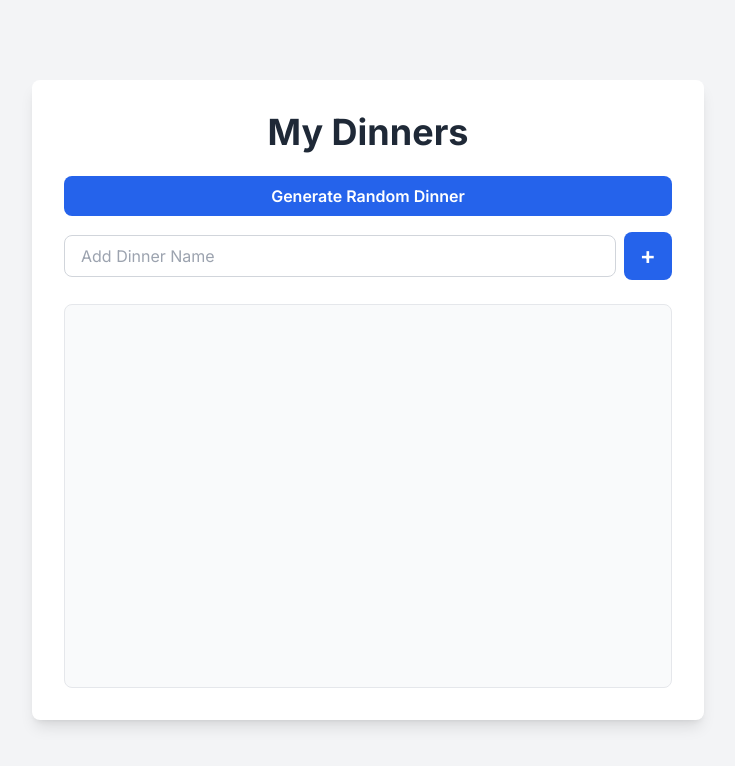
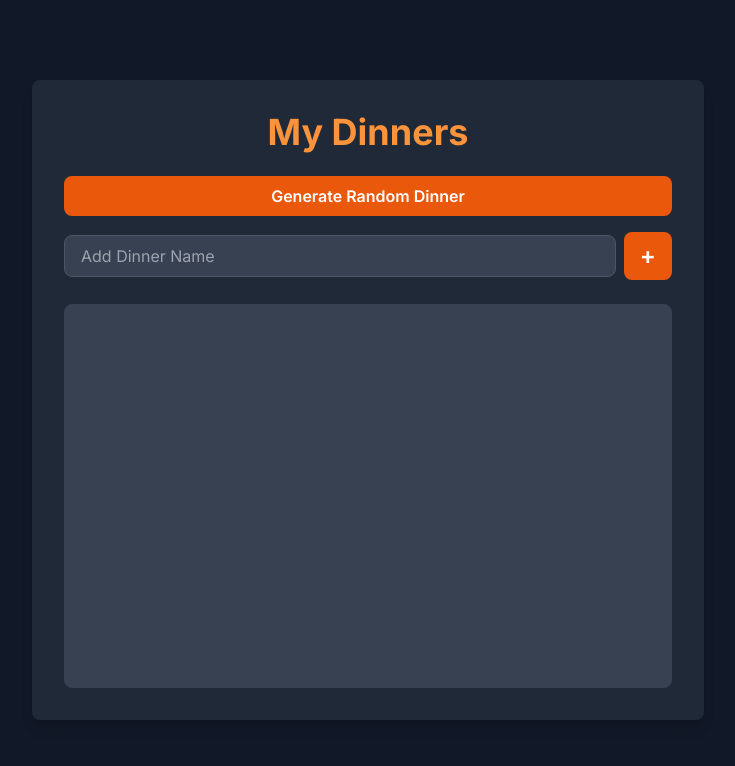
Before and after one commit to Coy-E/dinner-generator, a Next.js app: page /home in a window 1280 px wide. Shown: the top 766 px of the page, without its empty margins (272-1007 px from the left). Built offline with nearby package versions, Linux system fonts and the light colour scheme.

Commit message:
Color palette change

```diff
--- a/app/home/page.tsx
+++ b/app/home/page.tsx
@@ -1,5 +1,5 @@
 "use client";
-import { useState } from "react";
+import { useState, useEffect } from "react";
 
 const Home = () => {
 	const [dinnerInput, setDinnerInput] = useState("");
@@ -17,6 +17,7 @@ const Home = () => {
 		setDinners([...dinners, dinnerInput]);
 		setDinnerInput("");
 	};
+
 	const handleGenerateRandomDinner = () => {
 		if (dinners.length === 0) {
 			alert("Please add some dinners first.");
@@ -25,23 +26,37 @@ const Home = () => {
 		const randomIndex = Math.floor(Math.random() * dinners.length);
 		alert(`Tonight's dinner: ${dinners[randomIndex]}`);
 	};
+
 	const handleFormSubmit = (event: React.FormEvent) => {
 		event.preventDefault();
 		handleAddDinner();
 	};
+
 	const handleDeleteDinner = (index: number) => {
 		setDinners(dinners.filter((_, index_) => index_ !== index));
 	};
+
+	useEffect(() => {
+		const savedDinners = localStorage.getItem("dinners");
+		if (savedDinners) {
+			setDinners(JSON.parse(savedDinners));
+		}
+	}, []);
+
+	useEffect(() => {
+		localStorage.setItem("dinners", JSON.stringify(dinners));
+	}, [dinners]);
+
 	return (
-		<main className="flex min-h-screen flex-col items-center justify-center bg-gray-100 p-6">
-			<div className="w-full max-w-2xl rounded-lg bg-white p-8 shadow-lg">
-				<h1 className="mb-6 text-center text-4xl font-bold text-gray-800">
+		<main className="flex min-h-screen flex-col items-center justify-center bg-gray-900 p-6">
+			<div className="w-full max-w-2xl rounded-lg bg-gray-800 p-8 shadow-lg">
+				<h1 className="mb-6 text-center text-4xl font-bold text-orange-400">
 					My Dinners
 				</h1>
 				<form className="mb-6" onSubmit={handleFormSubmit}>
 					<div className="flex flex-col space-y-4">
 						<button
-							className="w-full rounded-lg bg-blue-600 px-4 py-2 font-semibold text-white transition-transform duration-150 hover:bg-blue-700 active:scale-95"
+							className="w-full rounded-lg bg-orange-600 px-4 py-2 font-semibold text-white transition-transform duration-150 hover:bg-orange-700 active:scale-95"
 							type="button"
 							onClick={handleGenerateRandomDinner}
 						>
@@ -49,14 +64,14 @@ const Home = () => {
 						</button>
 						<div className="flex items-center space-x-2">
 							<input
-								className="flex-1 rounded-lg border border-gray-300 px-4 py-2 text-gray-800 focus:border-blue-500 focus:outline-none focus:ring-2 focus:ring-blue-200"
+								className="flex-1 rounded-lg border border-gray-600 bg-gray-700 px-4 py-2 text-white placeholder:text-gray-400 focus:border-orange-500 focus:outline-none focus:ring-2 focus:ring-orange-500"
 								placeholder="Add Dinner Name"
 								type="text"
 								value={dinnerInput}
 								onChange={(event) => setDinnerInput(event.target.value)}
 							/>
 							<button
-								className="rounded-lg bg-blue-600 px-4 py-2 font-semibold text-white transition-transform duration-150 hover:bg-blue-700 active:scale-95"
+								className="rounded-lg bg-orange-600 px-4 py-2 font-semibold text-white transition-transform duration-150 hover:bg-orange-700 active:scale-95"
 								type="button"
 								onClick={handleAddDinner}
 							>
@@ -65,16 +80,16 @@ const Home = () => {
 						</div>
 					</div>
 				</form>
-				<div className="h-96 overflow-y-auto rounded-lg border border-gray-200 bg-gray-50 p-4">
+				<div className="h-96 overflow-y-auto rounded-lg border border-gray-700 bg-gray-700 p-4">
 					<ul className="space-y-2">
 						{dinners.map((dinner, index) => (
 							<li
-								className="flex items-center justify-between rounded-lg bg-white p-3 text-lg font-medium text-gray-700 shadow-sm"
+								className="flex items-center justify-between rounded-lg bg-gray-600 p-3 text-lg font-medium text-white shadow-sm"
 								key={index}
 							>
 								<span>{dinner}</span>
 								<button
-									className="rounded-lg bg-red-500 px-3 py-1 text-sm font-semibold text-white transition-transform duration-150 hover:bg-red-600 active:scale-95"
+									className="rounded-lg bg-red-600 px-3 py-1 text-sm font-semibold text-white transition-transform duration-150 hover:bg-red-700 active:scale-95"
 									type="button"
 									onClick={() => handleDeleteDinner(index)}
 								>
```
